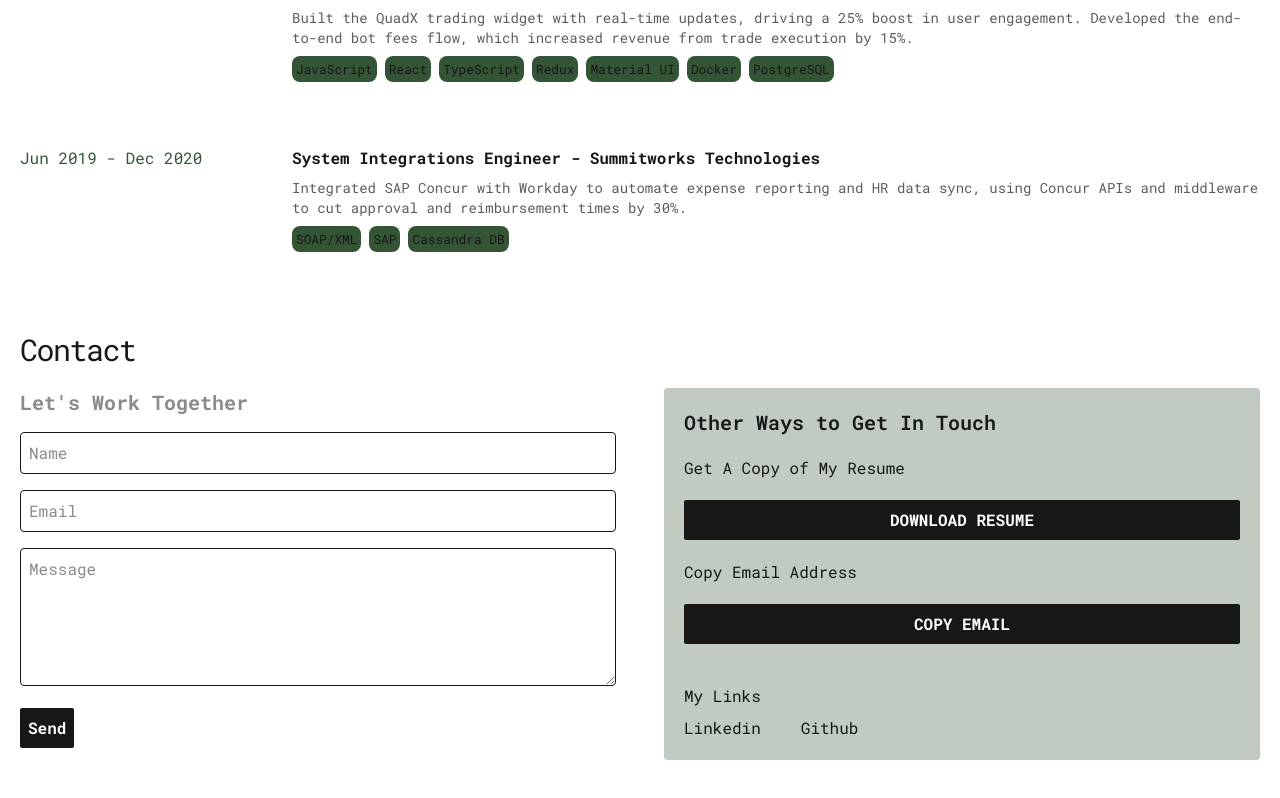
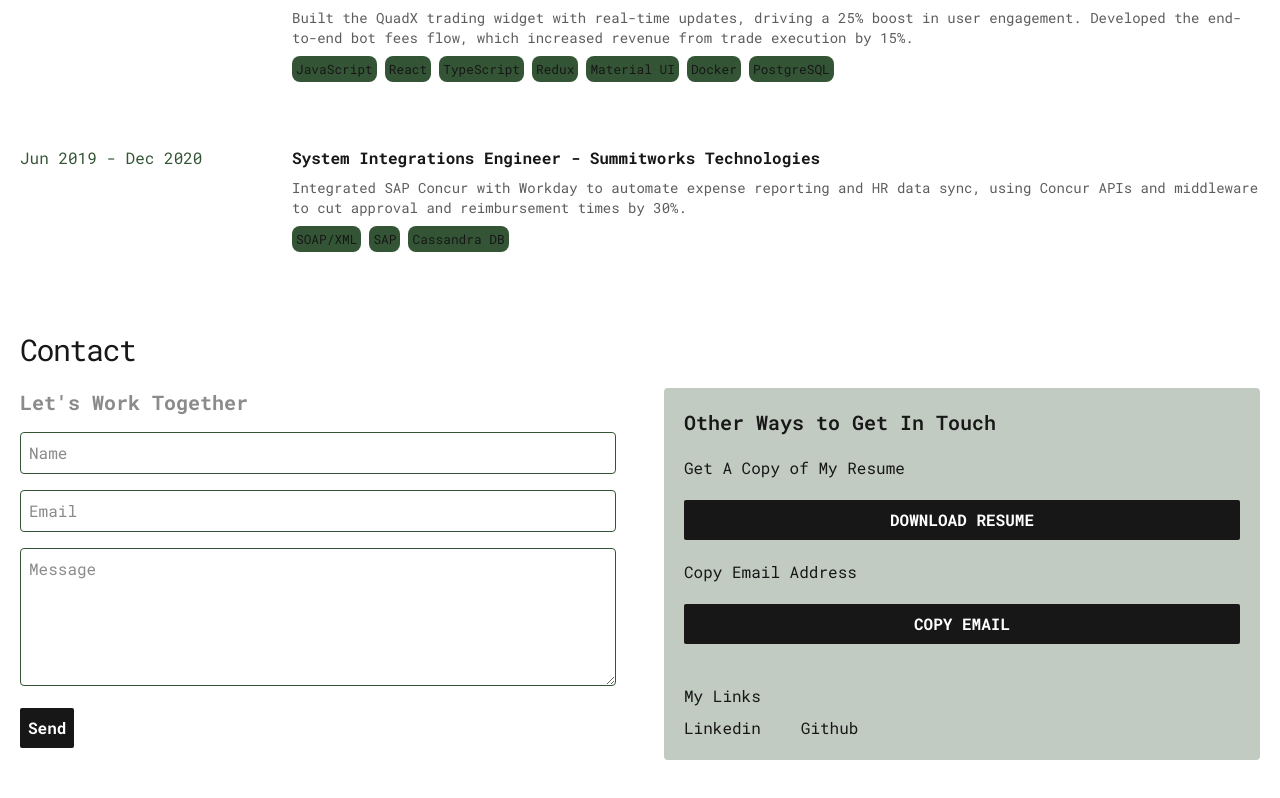
Before and after one commit to kquach229/next-portfoliov2, a Next.js app: page /about in a window 1280 px wide. Shown: the part 4255-5053 px from the top of the page. Built offline with nearby package versions, Linux system fonts and the light colour scheme.

Commit message:
remove focus outline in contact form

```diff
--- a/components/ContactForm.tsx
+++ b/components/ContactForm.tsx
@@ -33,7 +33,7 @@ export default function ContactForm() {
       <input
         type='text'
         placeholder='Name'
-        className='w-full border p-2 rounded'
+        className='w-full border border-mysterious-green p-2 rounded focus:outline-none'
         value={form.name}
         onChange={(e) => setForm({ ...form, name: e.target.value })}
         required
@@ -41,14 +41,14 @@ export default function ContactForm() {
       <input
         type='email'
         placeholder='Email'
-        className='w-full border p-2 rounded'
+        className='w-full border border-mysterious-green p-2 rounded focus:outline-none'
         value={form.email}
         onChange={(e) => setForm({ ...form, email: e.target.value })}
         required
       />
       <textarea
         placeholder='Message'
-        className='w-full border p-2 rounded'
+        className='w-full border border-mysterious-green p-2 rounded focus:outline-none'
         rows={5}
         value={form.message}
         onChange={(e) => setForm({ ...form, message: e.target.value })}
```
